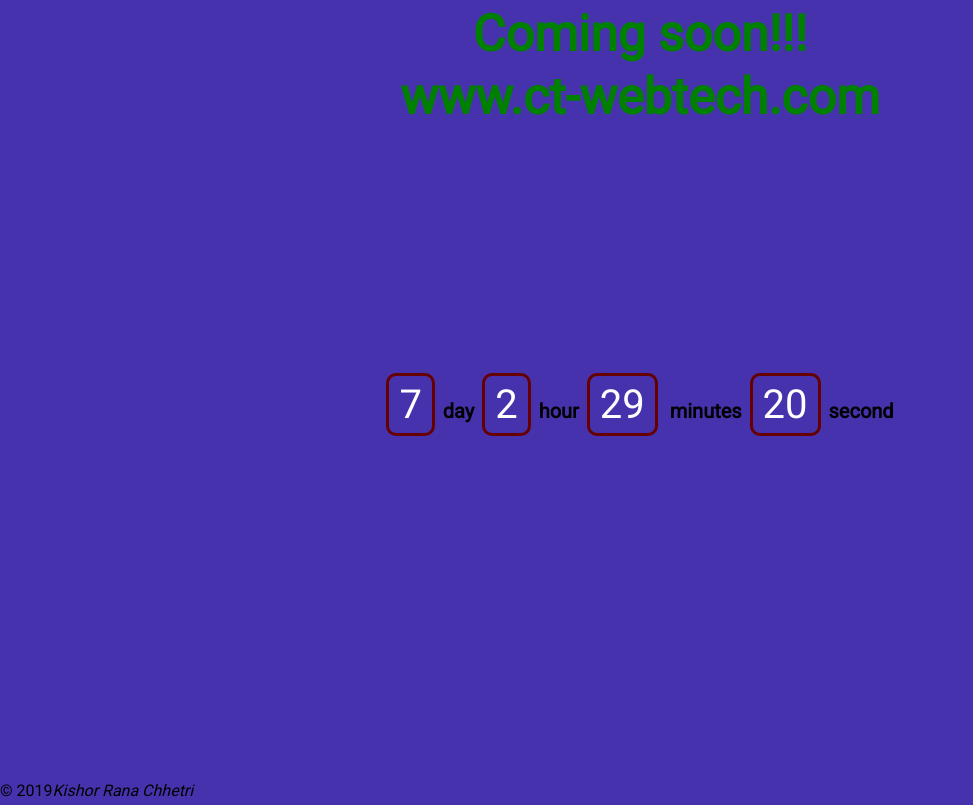
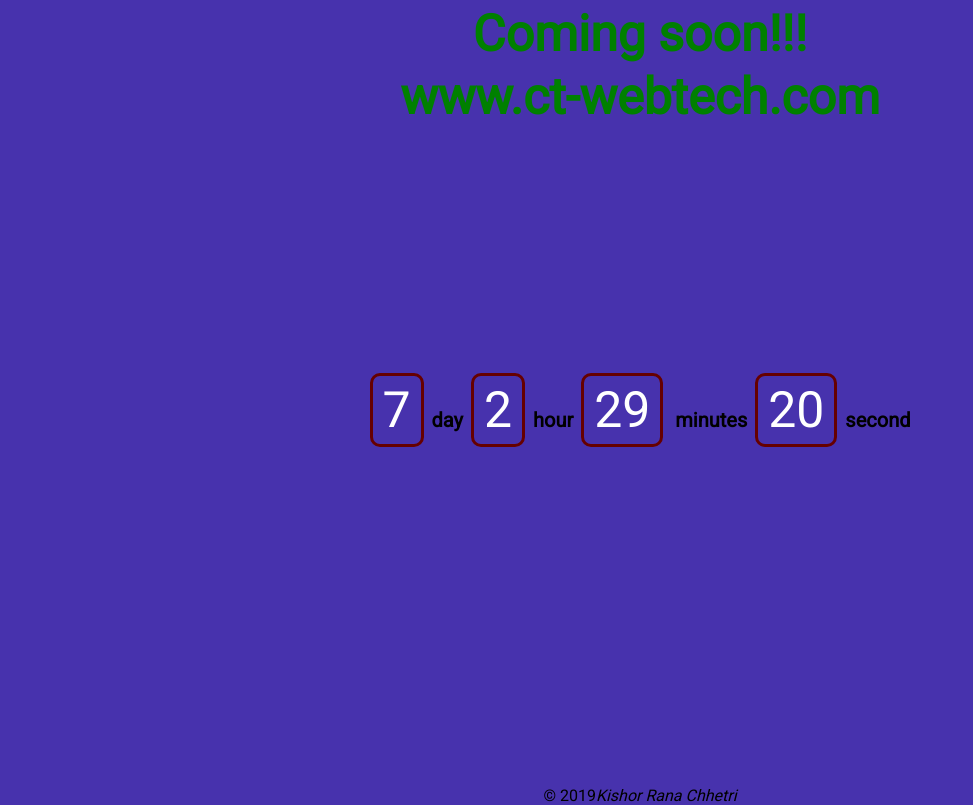
Before and after one commit to kranach2/MernWebsite, a React (Create React App) app in the folder client/: page / in a window 1280 px wide. Shown: the whole page, without its empty margins (0-973 px from the left). Built offline with nearby package versions, Linux system fonts and the light colour scheme.

Commit message:
ninth commit

```diff
--- a/client/src/App.js
+++ b/client/src/App.js
@@ -2,12 +2,21 @@
 import styles from "./css/App.module.css";
 
 function App() {
+  const [loader, setloader] = useState(true);
   const [day, setDay] = useState("00");
   const [hour, setHour] = useState("00");
   const [minute, setMinute] = useState("00");
   const [second, setSecond] = useState("00");
   const [message, setMessage] = useState("");
   const targetDate = new Date("Nov 14, 2019 15:55:25").getTime();
+
+  function onload() {
+    if (loader) {
+      return <div className={styles.loading}></div>;
+    } else {
+      return "";
+    }
+  }
   const countdown = setInterval(() => {
     const now = new Date().getTime();
     const timeLeft = targetDate - now;
@@ -15,6 +24,7 @@
     setHour(Math.floor((timeLeft % (1000 * 60 * 60 * 24)) / (1000 * 60 * 60)));
     setMinute(Math.floor((timeLeft % (1000 * 60 * 60)) / (1000 * 60)));
     setSecond(Math.floor((timeLeft % (1000 * 60)) / 1000));
+    setloader(false);
     if (timeLeft < 0) {
       clearInterval(countdown);
       setDay("00");
@@ -27,31 +37,40 @@
 
   return (
     <div className="App">
-      <header className="App-header"> </header>
+      {onload()}
+      <header className="App-header">
         <h1>Coming soon!!!</h1>
         <h2>www.ct-webtech.com</h2>
         <div className={styles.time}>
           <div className={styles.group}>
             <span className={styles.day}>{day}</span>
             &nbsp;{" "}
-          <span style={{ fontWeight: "bold", fontSize: "20px" }}>day</span>{" "}
+            <span style={{ fontWeight: "bold", fontSize: "20px" }}>
+              day
+            </span>{" "}
             &nbsp;
             <span className={styles.hour}>{hour}</span> &nbsp;
-          <span style={{ fontWeight: "bold", fontSize: "20px" }}>hour</span>{" "}
+            <span style={{ fontWeight: "bold", fontSize: "20px" }}>
+              hour
+            </span>{" "}
             &nbsp;
             <span className={styles.minute}>{minute}</span> &nbsp;{" "}
-          <span style={{ fontWeight: "bold", fontSize: "20px" }}>minutes</span>{" "}
+            <span style={{ fontWeight: "bold", fontSize: "20px" }}>
+              minutes
+            </span>{" "}
             &nbsp;
             <span className={styles.second}>{second}</span>&nbsp;{" "}
             <span style={{ fontWeight: "bold", fontSize: "20px" }}>second</span>
           </div>
         </div>
-      <h1> {message} </h1>{" "}
+        <h2> {message} </h2>{" "}
         <div className={styles.footer}>
-      <p>&copy; 2019<i>Kishor Rana Chhetri</i></p>
+          <p>
+            &copy; 2019<i>Kishor Rana Chhetri</i>
+          </p>
         </div>
+      </header>
     </div>
-
   );
 }
 
--- a/client/src/css/App.module.css
+++ b/client/src/css/App.module.css
@@ -9,8 +9,10 @@
   background-color: rgb(71, 50, 173);
   width: 100%;
   height: 100vh;
+  position: relative;
 }
-h1, h2 {
+h1,
+h2 {
   margin: 5px;
   text-align: center;
   color: green;
@@ -45,8 +47,72 @@
   font-size: 40px;
 }
 
-:local(.footer){
-    position: fixed;
-    bottom:0;
-    text-align: center;
+:local(.footer) {
+  position: absolute;
+  width: 100%;
+  bottom: 0px;
+  text-align: center;
 }
+
+:local(.loading) {
+  width: 100%;
+  height: 105vh;
+  background-color: black;
+  background-image: url("https://media.giphy.com/media/Bs7SyQuQsW97W/giphy.gif");
+  background-size: 100px;
+  background-repeat: no-repeat;
+  background-position: center;
+}
+@media only screen and (max-width: 600px) {
+  h1,
+  h2 {
+    font-size: 20px;
+  }
+  :local(.day),
+  :local(.hour),
+  :local(.minute),
+  :local(.second) {
+    border: 2px solid rgb(102, 0, 0);
+    font-size: 20px;
+  }
+}
+@media only screen and (min-width: 600px) {
+  h1,
+  h2 {
+    font-size: 30px;
+  }
+  :local(.day),
+  :local(.hour),
+  :local(.minute),
+  :local(.second) {
+    border: 2px solid rgb(102, 0, 0);
+    font-size: 30px;
+  }
+}
+
+@media only screen and (min-width: 900px) {
+  h1,
+  h2 {
+    font-size: 40px;
+  }
+  :local(.day),
+  :local(.hour),
+  :local(.minute),
+  :local(.second) {
+    border: 3px solid rgb(102, 0, 0);
+    font-size: 40px;
+  }
+}
+@media only screen and (min-width: 1200px) {
+  h1,
+  h2 {
+    font-size: 50px;
+  }
+  :local(.day),
+  :local(.hour),
+  :local(.minute),
+  :local(.second) {
+    border: 3px solid rgb(102, 0, 0);
+    font-size: 50px;
+  }
+}
```
Lines whose indentation alone changed are shown as unchanged.
